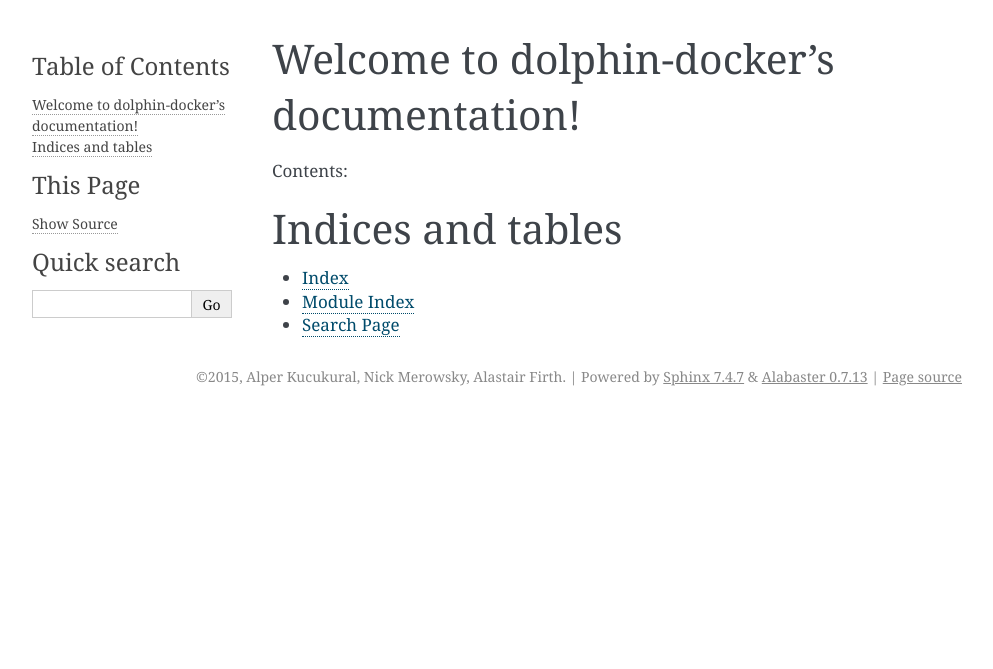
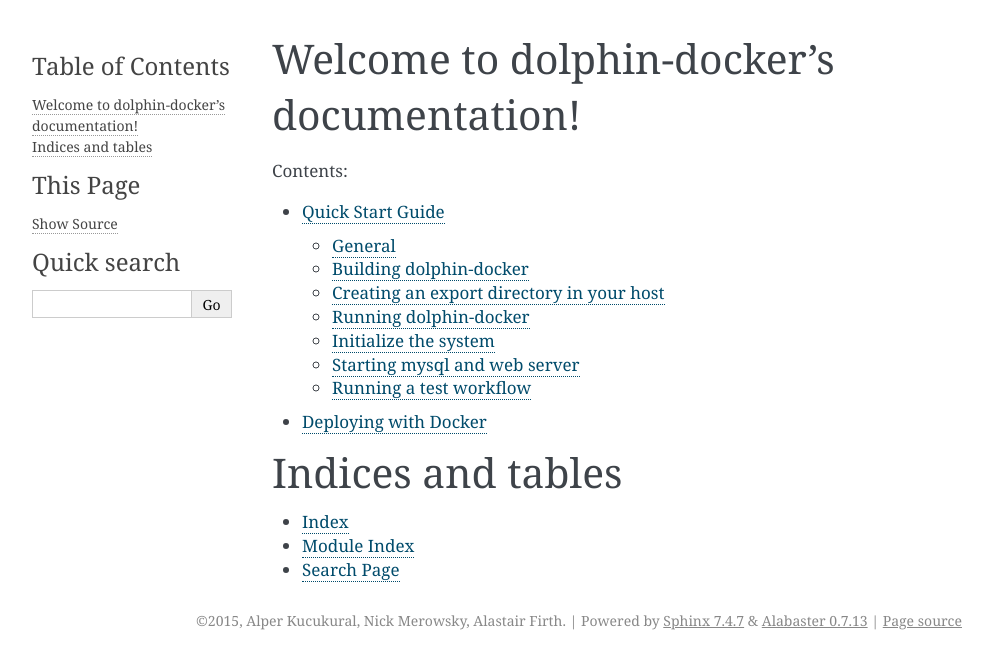
Before and after one commit to afirth/dolphin-docker, a Sphinx documentation site: the page built from docs/index.rst, in a window 1280 px wide. Shown: the top 669 px of the page, without its empty margins (148-1141 px from the left). Built offline with Sphinx 7.4.7, drawn with Linux system fonts in a browser that asks for light colours; formulas are drawn with MathJax 3.

Commit message:
retheme for RTD. add files to index

```diff
--- a/docs/conf.py
+++ b/docs/conf.py
@@ -117,6 +117,11 @@
 # The theme to use for HTML and HTML Help pages.  See the documentation for
 # a list of builtin themes.
 html_theme = 'alabaster'
+
+on_rtd = os.environ.get('READTHEDOCS', None) == 'True'
+
+if on_rtd:  # only import and set the theme if we're building docs locally
+    html_theme = 'sphinx_rtd_theme'
 
 # Theme options are theme-specific and customize the look and feel of a theme
 # further.  For a list of options available for each theme, see the
--- a/docs/index.rst
+++ b/docs/index.rst
@@ -11,6 +11,10 @@
 .. toctree::
    :maxdepth: 2
 
+   quickstart
+   docker
+
+
 
 
 Indices and tables
```
Also changed, not shown: docs/quickstart.rst (renamed from docs/source/quickstart.rst).
